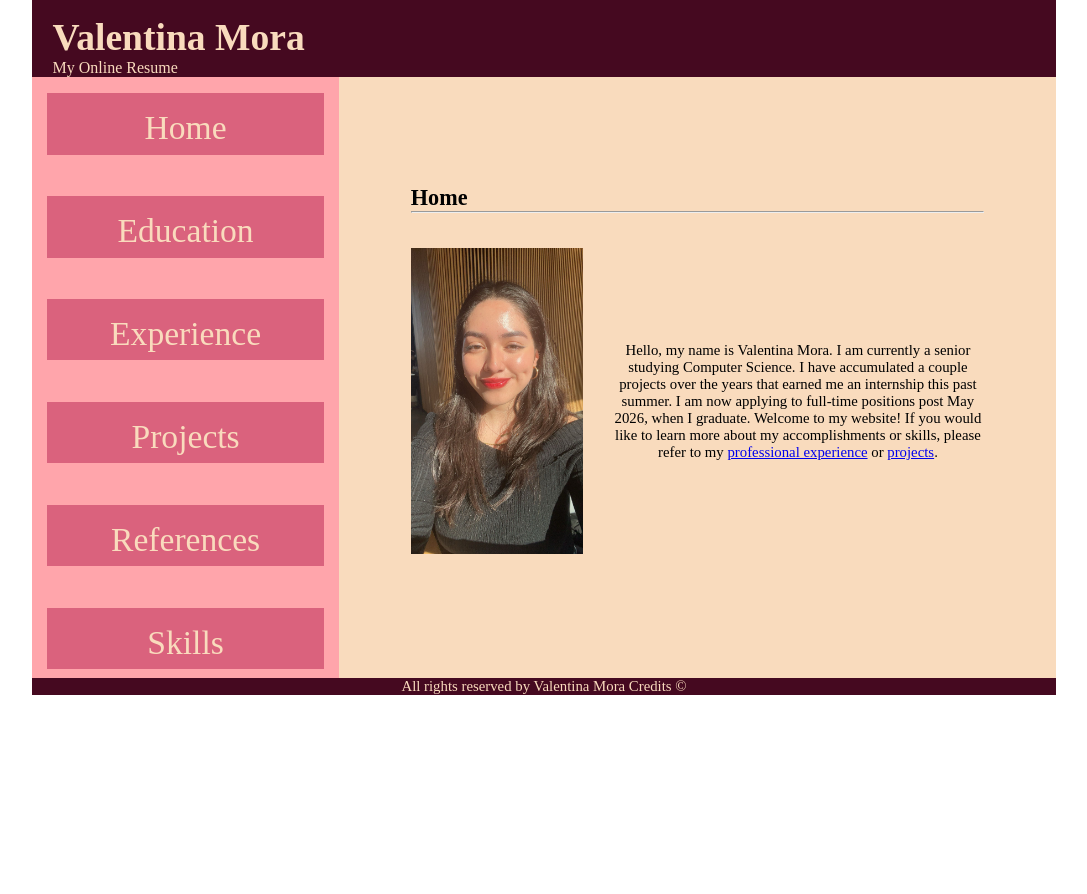
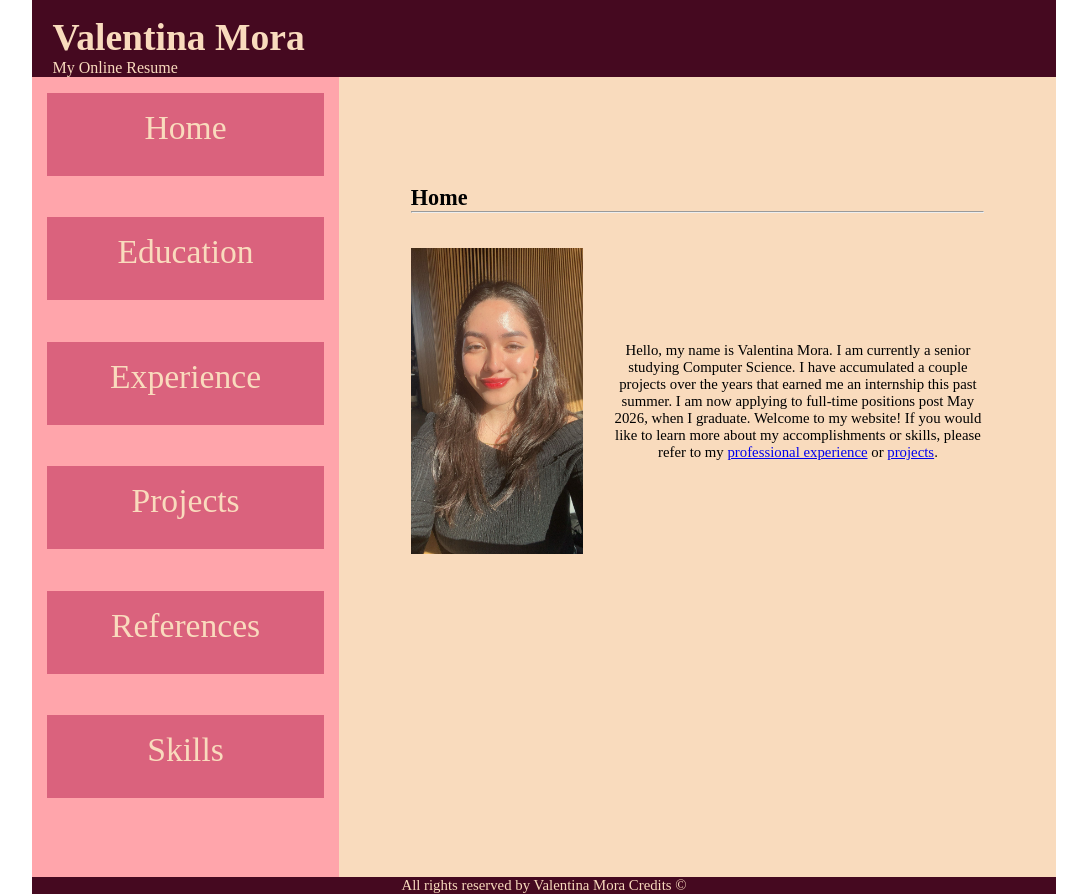
Before and after one commit to vmora19/mp-1, a plain HTML site: page index.html in a window 1280 px wide. Shown: the whole page, without its empty margins (96-1183 px from the left). Before the commit the page ends 800 px from the top, so only its background shows below. Drawn offline with Linux system fonts and the light colour scheme.

Commit message:
updated main height to vh

```diff
--- a/education/education.css
+++ b/education/education.css
@@ -44,7 +44,7 @@ nav{
 
 main{
     background-color: #f9dbbd;
-    height: 100%;
+    height: 100vh;
 }
 
 nav li{
--- a/experience/experience.css
+++ b/experience/experience.css
@@ -44,7 +44,7 @@ nav{
 
 main{
     background-color: #f9dbbd;
-    height: 100%;
+    height: 100vh;
 }
 
 nav li{
--- a/index.css
+++ b/index.css
@@ -45,7 +45,7 @@ nav{
 
 main{
     background-color: #f9dbbd;
-    height: 100%;
+    height: 100vh;
 }
 
 nav li{
--- a/projects/projects.css
+++ b/projects/projects.css
@@ -44,7 +44,7 @@ nav{
 
 main{
     background-color: #f9dbbd;
-    height: 100%;
+    height: 100vh;
     padding-bottom: 5%;
 }
 
--- a/references/references.css
+++ b/references/references.css
@@ -44,7 +44,7 @@ nav{
 
 main{
     background-color: #f9dbbd;
-    height: 100%;
+    height: 100vh;
 }
 
 nav li{
--- a/skills/skills.css
+++ b/skills/skills.css
@@ -44,7 +44,7 @@ nav{
 
 main{
     background-color: #f9dbbd;
-    height: 100%;
+    height: 100vh;
 }
 
 nav li{
```
